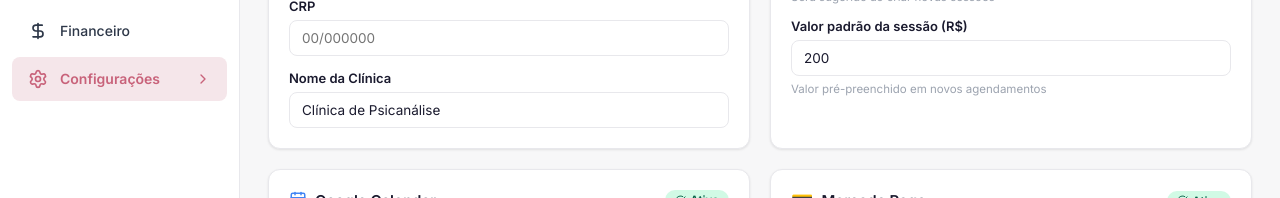
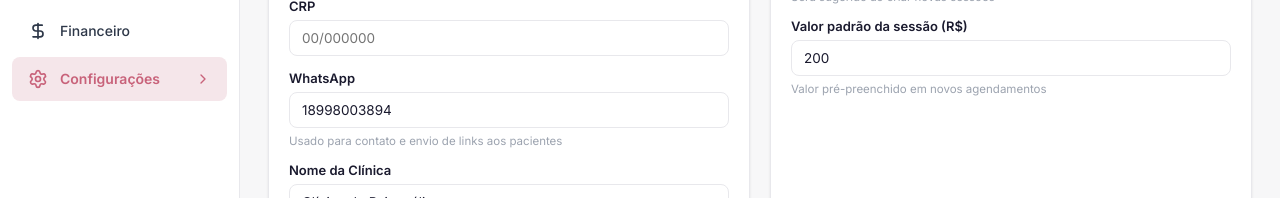
Before and after one commit to FelipeHerts/ProjetoAlineHerts, a React (Vite) app: page /configuracoes in a window 1280 px wide. Shown: the part 297-495 px from the top of the page. Built offline with nearby package versions, Linux system fonts and the light colour scheme; no server answers.

Commit message:
conf whatsapp

```diff
--- a/src/context/AppContext.tsx
+++ b/src/context/AppContext.tsx
@@ -23,6 +23,7 @@ const defaultSettings: Settings = {
   clinic_name: 'Clínica de Psicanálise',
   analyst_name: 'Aline Herts',
   analyst_crp: '',
+  analyst_whatsapp: '18998003894',
   // Injeta credenciais do .env já nos padrões
   ...ENV_CREDENTIALS,
 };
--- a/src/lib/utils.ts
+++ b/src/lib/utils.ts
@@ -115,7 +115,14 @@ export function openWhatsApp(params: {
     lines.push(``, `💳 *Link para pagamento:*`, paymentLink);
   }
 
-  lines.push(``, `Atenciosamente,`, analystName);
+  // Assinatura profissional — o site é o último link para gerar a prévia da logo no WhatsApp
+  lines.push(
+    ``,
+    `─────────────────────`,
+    `*${analystName}*`,
+    `_Psicanalista_`,
+    `🌐 www.alineherts.com.br`
+  );
 
   const message = encodeURIComponent(lines.join('\n'));
 
--- a/src/pages/Configuracoes.tsx
+++ b/src/pages/Configuracoes.tsx
@@ -82,6 +82,11 @@ export default function Configuracoes() {
             <div className="form-group">
               <label className="form-label">CRP</label>
               <input className="form-input" value={form.analyst_crp || ''} onChange={e => set('analyst_crp', e.target.value)} placeholder="00/000000" />
+            </div>
+            <div className="form-group">
+              <label className="form-label">WhatsApp</label>
+              <input className="form-input" value={form.analyst_whatsapp || ''} onChange={e => set('analyst_whatsapp', e.target.value)} placeholder="18999999999" />
+              <span className="form-hint">Usado para contato e envio de links aos pacientes</span>
             </div>
             <div className="form-group">
               <label className="form-label">Nome da Clínica</label>
--- a/src/types.ts
+++ b/src/types.ts
@@ -89,6 +89,7 @@ export interface Settings {
   clinic_name: string;
   analyst_name: string;
   analyst_crp?: string;
+  analyst_whatsapp?: string;
 }
 
 export interface GoogleEvent {
```
